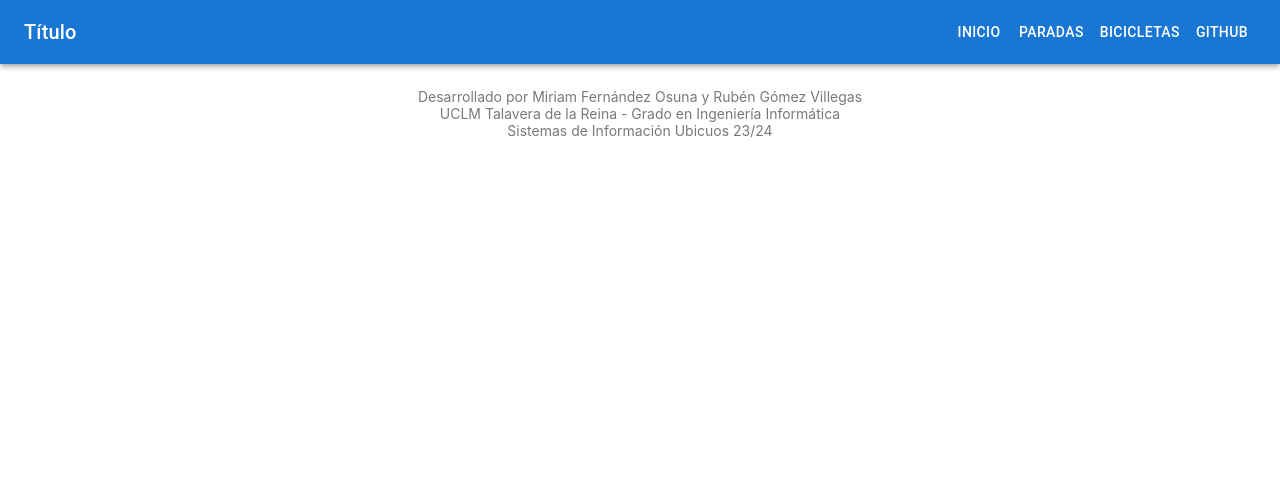
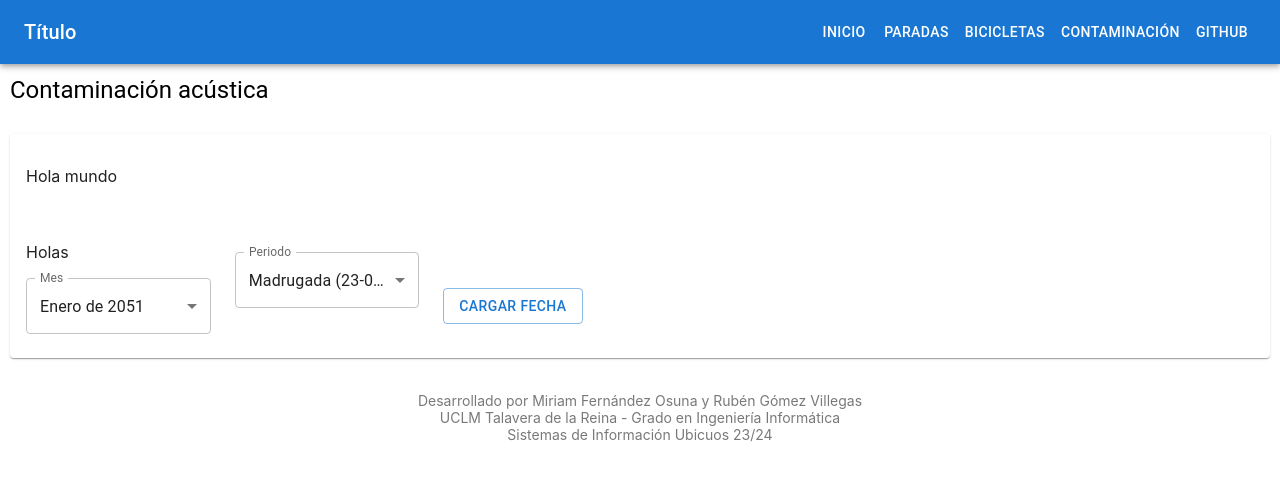
Before and after one commit to rubnium/SmartCity-v2-miriam-ruben, a React (Create React App) app in the folder smartcity-miriam-ruben-frontend/: page /contaminacion in a window 1280 px wide. Shown: the top 480 px of the page. Built offline with nearby package versions, Linux system fonts and the light colour scheme; some icons are missing.

Commit message:
Añadido mapa contaminacion funcional
Co-Authored-By: rubnium <Ruben.Gomez10@alu.uclm.es>

```diff
--- a/smartcity-miriam-ruben-frontend/src/App.js
+++ b/smartcity-miriam-ruben-frontend/src/App.js
@@ -2,6 +2,7 @@ import React from 'react';
 import { BrowserRouter, Route, Routes } from "react-router-dom";
 import Main from './components/Main';
 import Bicicletas from './components/Bicicletas';
+import Contaminacion from './components/contaminacion/Contaminacion';
 import Navbar from "./components/navbar/Navbar";
 import logo from './logo.svg';
 import './App.css';
@@ -14,6 +15,7 @@ function App() {
           <Routes>
               <Route path="/" element={<Main/>} />
               <Route path="/bicicletas" element={<Bicicletas/>} />
+              <Route path="/contaminacion" element={<Contaminacion/>} />
           </Routes>
           <footer className="footer-container"><p>
             Desarrollado por Miriam Fernández Osuna y Rubén Gómez Villegas<br/>
--- /dev/null
+++ b/smartcity-miriam-ruben-frontend/src/components/contaminacion/Contaminacion.js
@@ -0,0 +1,104 @@
+import React from "react";
+import { Button, Card, CardContent, FormControl, Grid, InputLabel, MenuItem, Typography, Select } from '@mui/material';
+import dayjs from 'dayjs';
+import localizedFormat from 'dayjs/locale/es';
+import { LocalizationProvider, DatePicker } from '@mui/x-date-pickers';
+import { AdapterDayjs } from '@mui/x-date-pickers/AdapterDayjs';
+
+import MapaContaminacion from "./MapaContaminacion";
+
+dayjs.locale('es');
+
+const cardStyle = {
+    margin: '10px',
+    width: 'calc(100% - 20px)', // Garantiza que ocupe el 100% menos el doble del margen
+  };
+
+export default function Contaminacion() {
+    const [mes, setMes] = React.useState('01/2051');
+    const [mesBoton, setMesBoton] = React.useState('');
+    const [periodo, setPeriodo] = React.useState('nocturno');
+    const [periodoBoton, setPeriodoBoton] = React.useState('');
+    const [botonClick, setBotonClick] = React.useState(false);
+    const [contadorClick, setContadorClick] = React.useState(0);
+    const [error, setError] = React.useState(null);
+
+    const handlePeriodoChange = (event) => {
+        setPeriodo(event.target.value);
+    };
+
+    const handleMesChange = (event) => {
+        setMes(event.target.value);
+    };
+
+    const handleBotonClick = () => {
+        setBotonClick(true);
+        setMesBoton(mes);
+        setPeriodoBoton(periodo);
+        setContadorClick(contadorClick + 1);
+    };
+
+    return (
+        <Grid container rowSpacing={4.5} columnSpacing={2.75}>
+            {/* row 1 */}
+            <Grid item xs={12} sx={{ mb: -2.25, ml: '10px', mt: '10px' }}>
+                <Typography variant="h5" className="page-title">Contaminación acústica</Typography>
+            </Grid>
+            <Grid item xs={12}>
+                <Card sx={{ minWidth: 275 }} style={cardStyle}>
+                    <CardContent>
+                        <Grid container spacing={3}>
+                            <Grid item xs={12}>
+                                <p>Hola mundo</p>
+                            </Grid>
+                            <Grid item container spacing={3} alignItems="center" xs={12}>
+                                <Grid item xs={6} sm={4} md={3} lg={2}>
+                                    <p>Holas</p>
+                                    <FormControl fullWidth>
+                                    <InputLabel id="mes-elegir-label">Mes</InputLabel>
+                                    <Select id="mes-elegir" value={mes} label="Mes" onChange={handleMesChange} >
+                                        <MenuItem value={"01/2051"}>Enero de 2051</MenuItem>
+                                        <MenuItem value={"02/2051"}>Febrero de 2051</MenuItem>
+                                        <MenuItem value={"03/2051"}>Marzo de 2051</MenuItem>
+                                        <MenuItem value={"04/2051"}>Abril de 2051</MenuItem>
+                                        <MenuItem value={"05/2051"}>Mayo de 2051</MenuItem>
+                                        <MenuItem value={"06/2051"}>Junio de 2051</MenuItem>
+                                        <MenuItem value={"07/2051"}>Julio de 2051</MenuItem>
+                                        <MenuItem value={"08/2051"}>Agosto de 2051</MenuItem>
+                                        <MenuItem value={"09/2051"}>Septiembre de 2051</MenuItem>
+                                        <MenuItem value={"10/2051"}>Octubre de 2051</MenuItem>
+                                        <MenuItem value={"11/2051"}>Noviembre de 2051</MenuItem>
+                                        <MenuItem value={"12/2051"}>Diciembre de 2051</MenuItem>
+                                    </Select>
+                                </FormControl>
+                                </Grid>
+                                <Grid item xs={6} sm={4} md={3} lg={2}>
+                                <FormControl fullWidth>
+                                    <InputLabel id="periodo-elegir-label">Periodo</InputLabel>
+                                    <Select id="periodo-elegir" value={periodo} label="Periodo" onChange={handlePeriodoChange} >
+                                        <MenuItem value={"nocturno"}>Madrugada (23-07)</MenuItem>
+                                        <MenuItem value={"diurno"}>Mañana-Tarde (07-19)</MenuItem>
+                                        <MenuItem value={"vespertino"}>Tarde-Noche (19-23)</MenuItem>
+                                        <MenuItem value={"24h"}>24 horas</MenuItem>
+                                    </Select>
+                                </FormControl>
+                                </Grid>
+                                <Grid item xs={6} sm={4} md={3} lg={2}>
+                                    <p><br /> </p>
+                                    <Button variant="outlined" onClick={handleBotonClick}>Cargar fecha</Button>
+                                </Grid>
+                            </Grid>
+
+
+                            {botonClick &&
+                            <Grid item xs={12}>
+                                <MapaContaminacion fecha={mesBoton} periodo={periodoBoton} contador={contadorClick} />
+                            </Grid>}
+                        </Grid>
+                    </CardContent>
+                </Card>
+
+            </Grid>
+        </Grid>
+    )
+}
--- /dev/null
+++ b/smartcity-miriam-ruben-frontend/src/components/contaminacion/MapaContaminacion.jsx
@@ -0,0 +1,119 @@
+import { memo, useEffect, useState } from 'react';
+import { MapContainer, useMap } from 'react-leaflet';
+
+import L from 'leaflet';
+
+import api from '../../utils/api';
+import gM from '../../utils/generalMap';
+import '../ExampleMap.css';
+
+const colores = ['1', '2', '3', '4'];
+
+const obtenerMarcadores = async (fecha, setData, setError) => {
+    try {
+        const response = await api.get('/acustica/contaminacion/'+ fecha );
+        setData(response.data);
+    } catch (error) {
+        console.error('Error al obtener datos:', error);
+        setError(error.message || 'Error en la solicitud');
+    }
+};
+
+const obtenerRiesgos = async (setData, setError) => {
+    try {
+        const response = await api.get('/acustica/riesgos');
+        setData(response.data);
+      } catch (error) {
+        console.error('Error al obtener datos:', error);
+        setError(error.message || 'Error en la solicitud');
+      }
+}
+
+function UseMap({ marcadores, periodo, riesgos }) {
+    const map = useMap();
+    map.setView(gM.centro, gM.zoom);
+    L.tileLayer(gM.url).addTo(map);
+
+    map.setMaxBounds(gM.limites);
+    map.options.bounceAtZoomLimits = false;
+
+    const canvas = L.canvas();
+    map.addLayer(canvas);
+
+    useEffect(() => {
+        marcadores.forEach(marcador => {
+            const {estacion, lat, lon, med_nocturno, med_diurno, med_vespertino, LAeq24, nombre, altura} = marcador;
+            var valor = 0;
+            switch (periodo) {
+                case '24h':
+                    valor = LAeq24;
+                    break;
+                case 'diurno':
+                    valor = med_diurno;
+                    break;
+                case 'vespertino':
+                    valor = med_vespertino;
+                    break;
+                case 'nocturno':
+                    valor = med_nocturno;
+                    break;
+                default:
+                    valor = LAeq24;
+                    break;
+            }
+
+            var riesgoNivelPunto = "Desconocido";
+            var riesgoDescPunto = "Desconocidos";
+
+            //array de colores creado arriba
+
+            for (var i = 0; i < riesgos.length; i++) {
+                if (valor > riesgos[i].min && valor <= riesgos[i].max) {
+                    riesgoNivelPunto = riesgos[i].nivel;
+                    riesgoDescPunto = riesgos[i].riesgo;
+                    break;
+                }
+            }
+
+            const colorPunto = colores[i];
+
+
+            L.circleMarker([lat, lon], {
+                renderer: canvas
+            }).addTo(map).bindPopup(`${valor}dB, ${riesgoNivelPunto}\nDescripción: ${riesgoDescPunto}`);
+
+        });
+    }, [periodo, marcadores]);
+
+    return null;
+}
+
+const MapaContaminacion = (props) => {
+    const { fecha, periodo, contador } = props;
+    const [marcadores, setMarcadores] = useState([]);
+    const [riesgos, setRiesgos] = useState([]);
+    const [error, setError] = useState(null);
+
+    useEffect(() => {
+        obtenerRiesgos(setRiesgos, setError);
+    }, []);
+
+    useEffect(() => {
+        obtenerMarcadores(fecha, setMarcadores, setError);
+    }, [contador]);
+
+    const UseMapMemoized = memo(UseMap);
+
+    return (
+        <div>
+            <p>Fecha: {fecha}</p>
+            <p>Periodo: {periodo} {marcadores.length}</p>
+
+        <MapContainer>
+            <UseMapMemoized marcadores={marcadores} periodo={periodo} riesgos={riesgos}/>
+        </MapContainer>
+    </div>
+    );
+}
+
+export default MapaContaminacion;
--- a/smartcity-miriam-ruben-frontend/src/components/navbar/Navbar.jsx
+++ b/smartcity-miriam-ruben-frontend/src/components/navbar/Navbar.jsx
@@ -3,6 +3,7 @@ import HomeIcon from '@mui/icons-material/Home';
 import MenuIcon from "@mui/icons-material/Menu";
 import PlaceIcon from '@mui/icons-material/Place';
 import PedalBikeIcon from '@mui/icons-material/PedalBike';
+import NoiseAwareIcon from '@mui/icons-material/NoiseAware';
 import { AppBar, Button, Drawer, IconButton, Toolbar, Typography } from "@mui/material";
 import { Box } from "@mui/system";
 import { useState } from "react";
@@ -12,6 +13,7 @@ const navLinks = [
     { title: "Inicio", path: "/", icon: <HomeIcon /> },
     { title: "Paradas", path: "#", icon:<PlaceIcon /> },
     { title: "Bicicletas", path: "/bicicletas", icon: <PedalBikeIcon /> },
+    { title: "Contaminación", path: "/contaminacion", icon: <NoiseAwareIcon /> },
     { title: "GitHub", path: "https://github.com/rubnium/SmartCity-miriam-ruben", icon: <GitHubIcon />}
 ]
 
```
